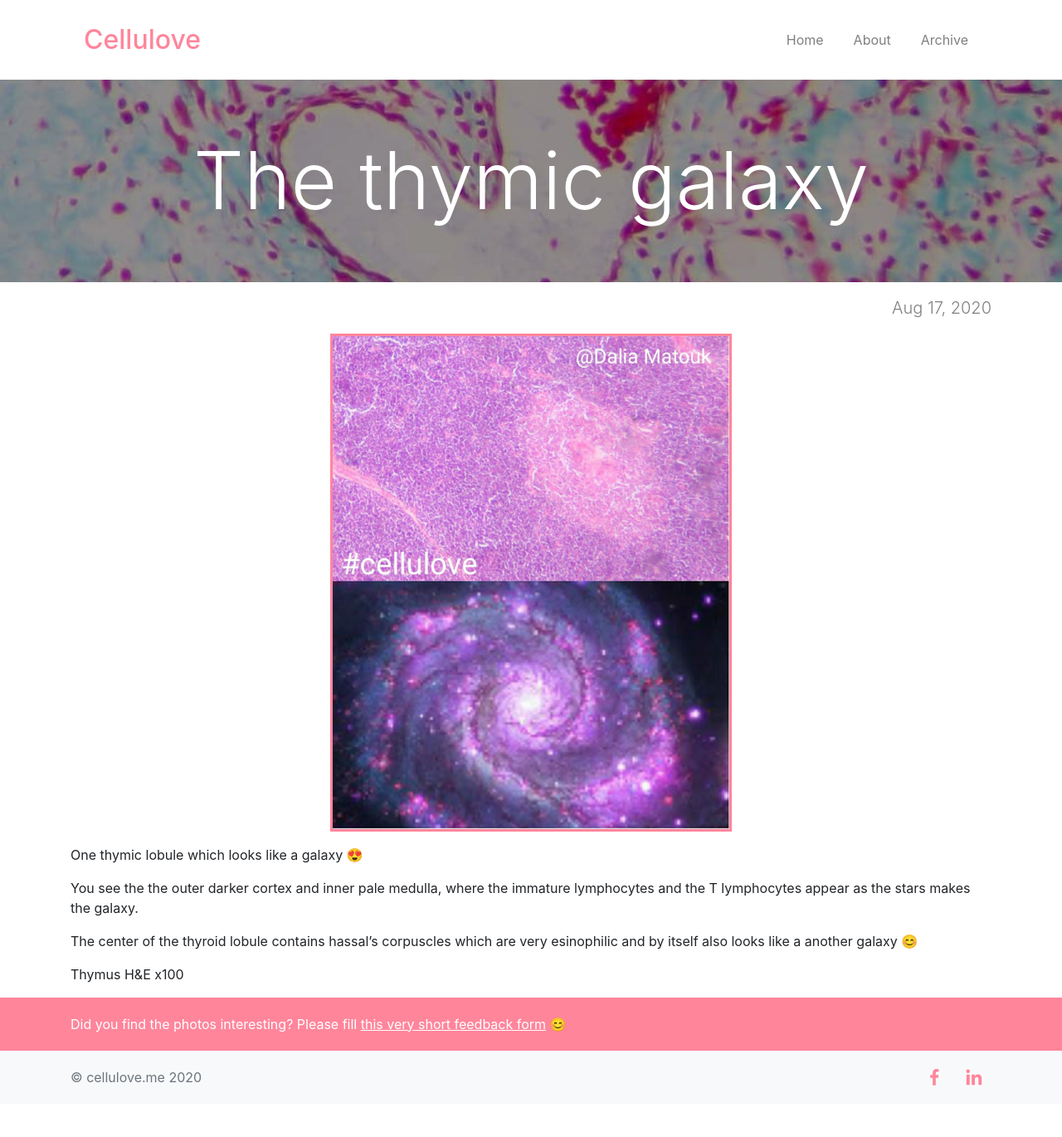
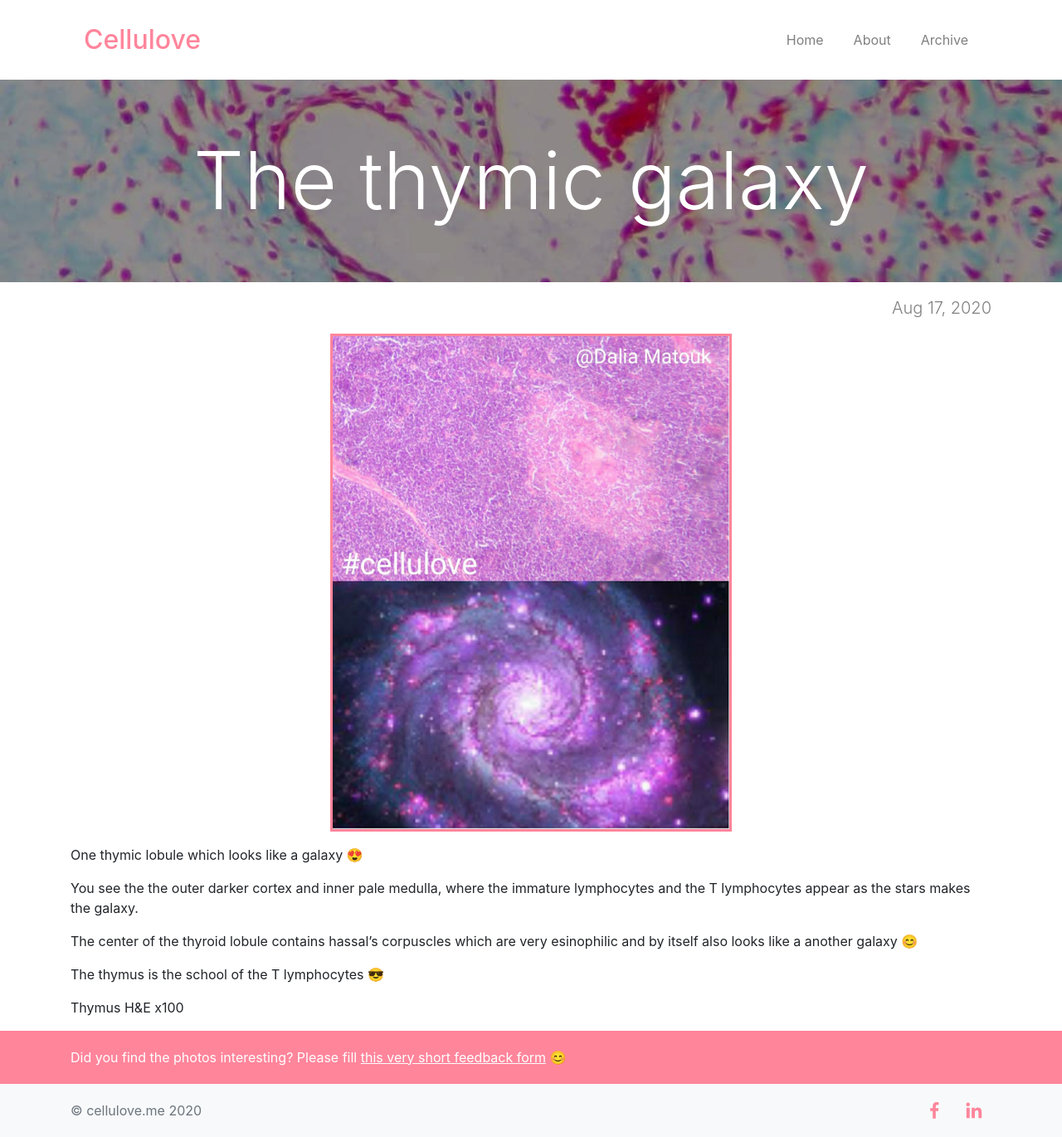
Before and after one commit to cellulove/cellulove.github.io, a Jekyll site: the page built from _posts/2020-08-17-thymicgalaxy.markdown, in a window 1280 px wide. Shown: the whole page at 83% size. Built offline with Jekyll 4.4.1, drawn with Linux system fonts in a browser that asks for light colours; comment, search, counter and statistics services are not loaded; before the commit the page ends 1330 px from its top, so only the background shows below that.

Commit message:
Update 2020-08-17-thymicgalaxy.markdown

```diff
--- a/_posts/2020-08-17-thymicgalaxy.markdown
+++ b/_posts/2020-08-17-thymicgalaxy.markdown
@@ -15,4 +15,6 @@ You see the the outer darker cortex and inner pale medulla, where the immature l
 
 The center of the thyroid lobule contains hassal's corpuscles which are very esinophilic and by itself also looks like a another galaxy 😊
 
+The thymus is the school of the T lymphocytes 😎
+
 Thymus H&E x100
```
